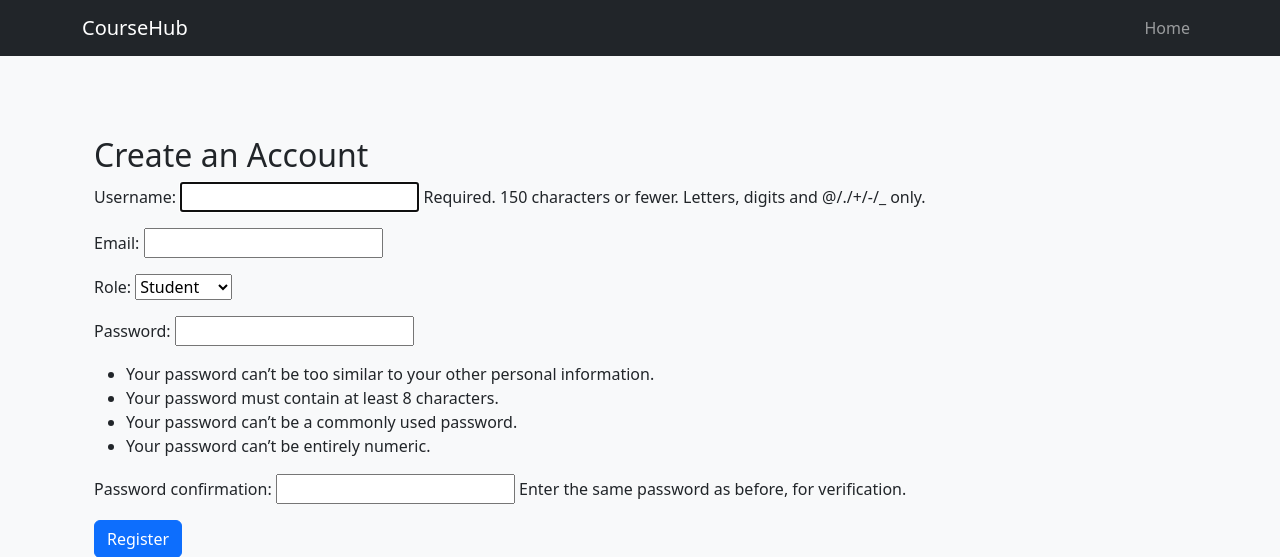
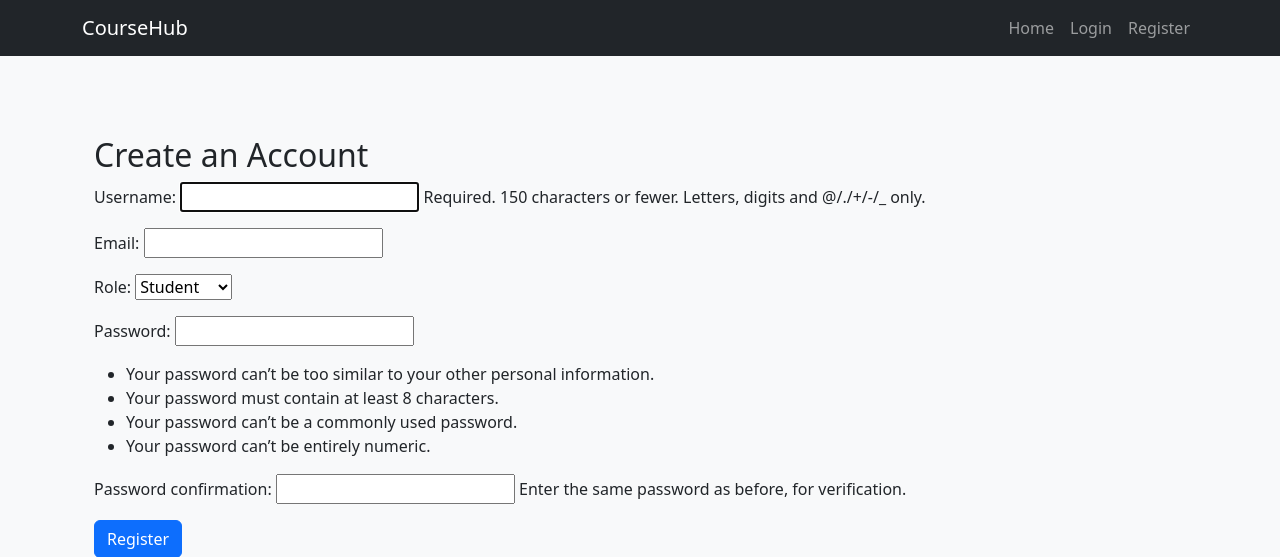
Before and after one commit to 3bdalla3adil/eartech-internship-2026, a Django app: page /accounts/register/ in a window 1280 px wide. Shown: the top 557 px of the page. Run offline with Django 5.2, Linux system fonts and the light colour scheme.

Commit message:
AB#3288 Role-based navbar (#30)
* feat: role-based navbar AB#3288

* fix: use placeholders for missing routs AB#3288

* fix: address review feedback AB#3288

* fix: address review feedback AB#3288

* fix: use url tag for register link AB#3288

```diff
--- a/coursehub/templates/base.html
+++ b/coursehub/templates/base.html
@@ -21,7 +21,35 @@
                     <li class="nav-item">
                         <a class="nav-link" href="{% url 'home' %}">Home</a>
                     </li>
-                    <!-- Add more navigation links here -->
+                    {% if user.is_authenticated %}
+                        {% if user.role == 'INSTRUCTOR' %}
+                            <li class="nav-item">
+                                <!-- TODO: real URL in Sprint 2/3 -->
+                                <a class="nav-link" href="#">Creator Studio</a>
+                            </li>
+                        {% elif user.role == 'STUDENT' %}
+                            <li class="nav-item">
+                                <!-- TODO: real URL in Sprint 2/3 -->
+                                <a class="nav-link" href="#">My Learning</a>
+                            </li>
+                        {% endif %}
+                        <li class="nav-item">
+                            <span class="navbar-text me-2">Hi, {{ user.first_name|default:user.username }}</span>
+                        </li>
+                        <li class="nav-item">
+                            <form method="post" action="{% url 'logout' %}" class="d-inline">
+                                {% csrf_token %}
+                                <button type="submit" class="btn btn-link nav-link">Logout</button>
+                            </form>
+                        </li>
+                    {% else %}
+                        <li class="nav-item">
+                            <a class="nav-link" href="{% url 'login' %}">Login</a>
+                        </li>
+                        <li class="nav-item">
+                            <a class="nav-link" href="{% url 'register' %}">Register</a>
+                        </li>
+                    {% endif %}
                 </ul>
             </div>
         </div>
```
